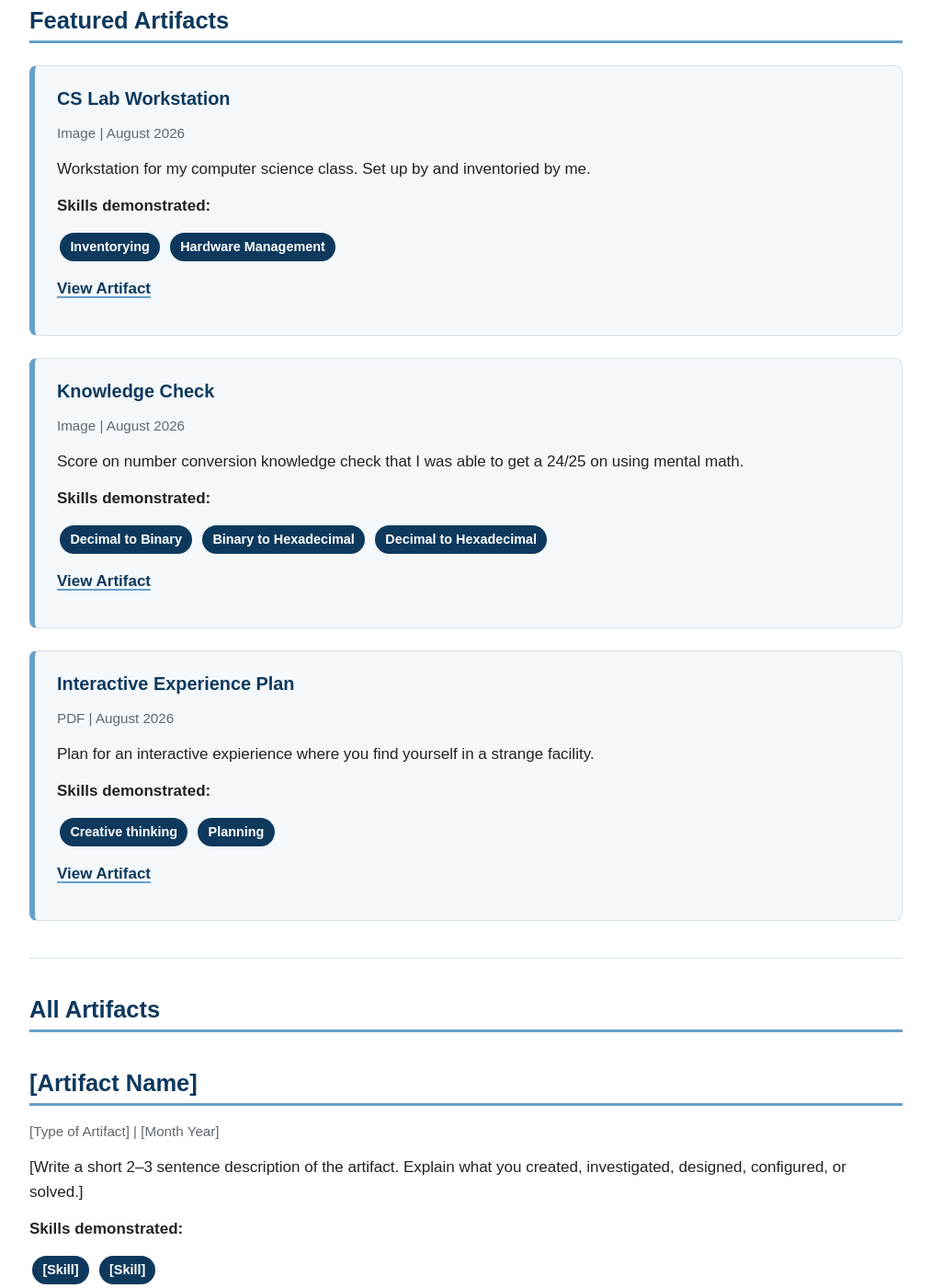
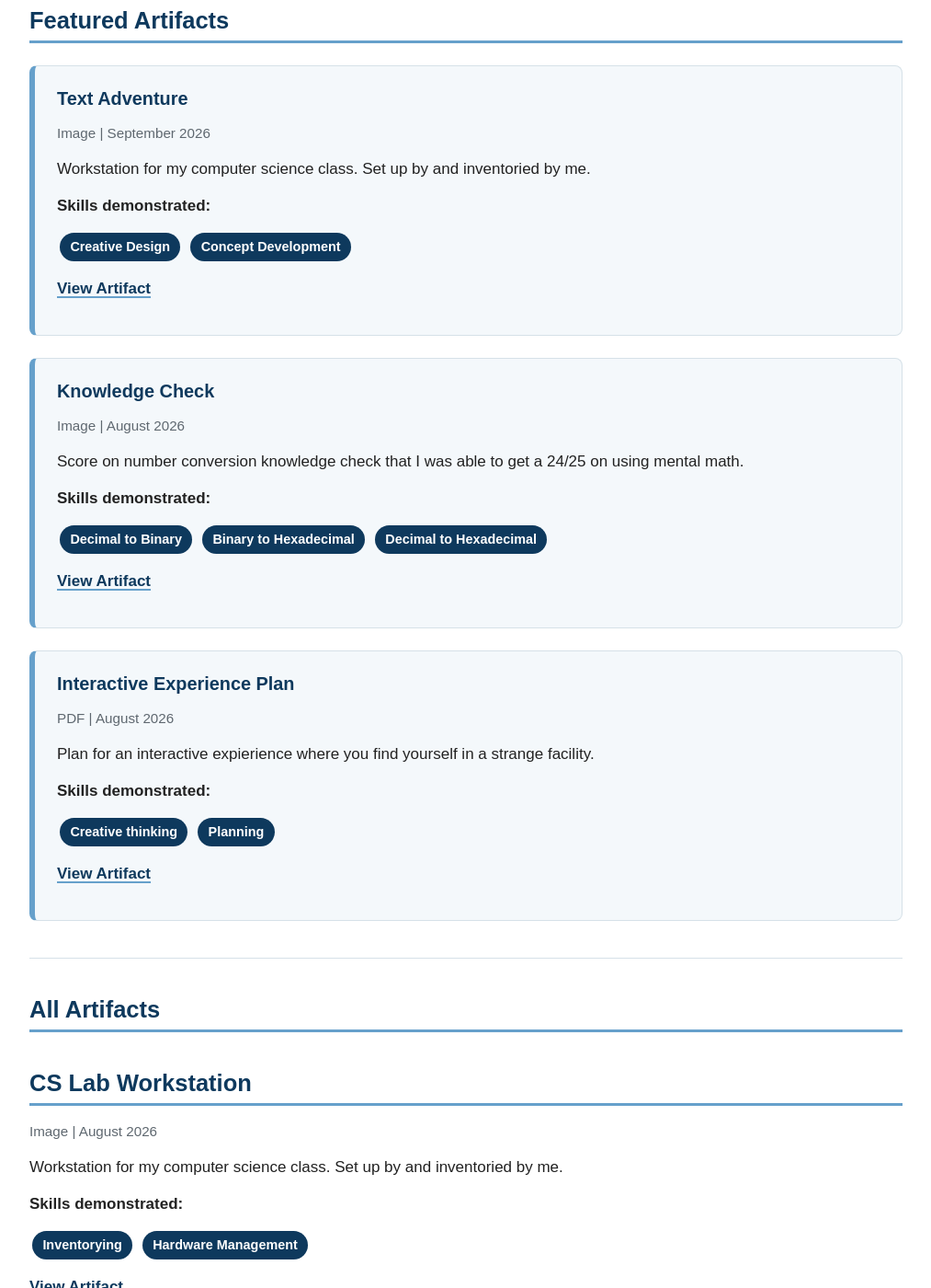
Before and after one commit to CarterzCode/Apex-Portfolio, a Jekyll site: the page built from artifacts.md, in a window 1280 px wide and 1400 px high, scrolled down 360 px. Shown: the whole window at 92% size, without its empty margins (133-1146 px from the left). Built offline with Jekyll 4.4.1, drawn with Linux system fonts in a browser that asks for light colours.

Commit message:
Add artifact info for text adventure

```diff
--- a/artifacts.md
+++ b/artifacts.md
@@ -15,17 +15,17 @@ Each artifact demonstrates technical skills, problem-solving, communication, col
 
 <div class="artifact-card" markdown="1">
 
-### CS Lab Workstation
-<p class="artifact-meta"> Image | August 2026 </p>
+### Text Adventure
+<p class="artifact-meta"> Image | September 2026 </p>
 
 Workstation for my computer science class. Set up by and inventoried by me.
 
 **Skills demonstrated:**
 
-<span class="skill-tag">Inventorying</span>
-<span class="skill-tag">Hardware Management</span>
+<span class="skill-tag">Creative Design</span>
+<span class="skill-tag">Concept Development</span>
 
-[View Artifact](artifacts/Workstation)
+[View Artifact](artifacts/TextAdventure)
 
 </div>
 
@@ -65,17 +65,21 @@ Plan for an interactive expierience where you find yourself in a strange facilit
 ---
 ## All Artifacts
 
-## [Artifact Name]
-<p class="artifact-meta">[Type of Artifact] | [Month Year]</p>
+## CS Lab Workstation
+<p class="artifact-meta"> Image | August 2026 </p>
 
-[Write a short 2–3 sentence description of the artifact. Explain what you created, investigated, designed, configured, or solved.]
+Workstation for my computer science class. Set up by and inventoried by me.
 
 **Skills demonstrated:**
 
-<span class="skill-tag">[Skill]</span>
-<span class="skill-tag">[Skill]</span>
+<span class="skill-tag">Inventorying</span>
+<span class="skill-tag">Hardware Management</span>
 
-[View Artifact](artifacts/ARTIFACT-FOLDER/)
+[View Artifact](artifacts/Workstation)
+
+</div>
+
+
 
 
 ---
```
Also changed, not shown: artifacts/TextAdventure/index.md (added, +47 -0 lines), artifacts/TextAdventure/TextAdventureCode.png (added).
